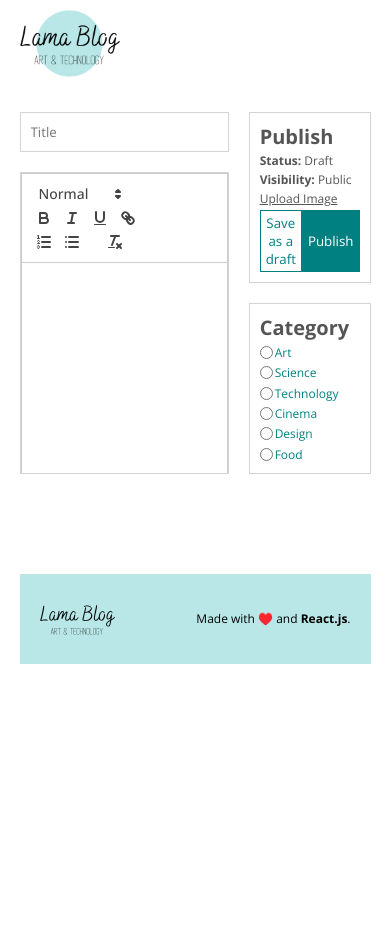
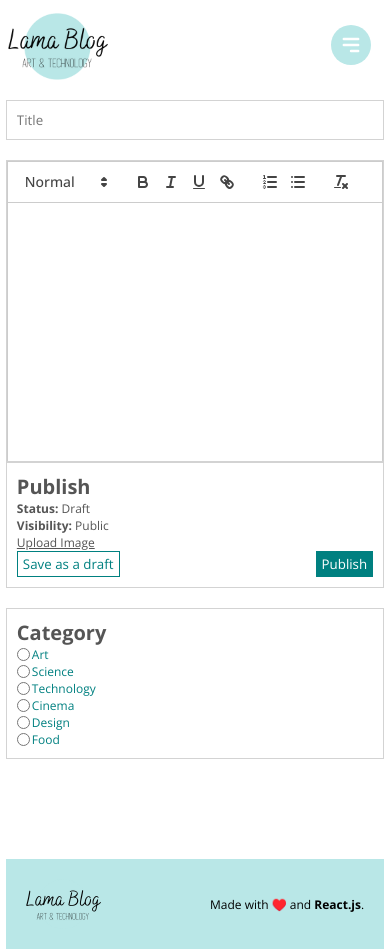
Before and after one commit to Remoc-Revo/Blog, a React (Create React App) app in the folder client/: page /write in a window 390 px wide. Before the commit the page ends 844 px from the top, so only its background shows below. Built offline with nearby package versions, Linux system fonts and the light colour scheme.

Commit message:
basic sidenav

```diff
--- a/client/public/index.html
+++ b/client/public/index.html
@@ -19,7 +19,7 @@
     </style>
     <title>React App</title>
   </head>
-  <body>
+  <body onclick="toggleNav()">
     <noscript>You need to enable JavaScript to run this app.</noscript>
     <div id="root"></div>
   </body>
--- a/client/src/components/Navbar.jsx
+++ b/client/src/components/Navbar.jsx
@@ -1,20 +1,28 @@
-import React, { useContext } from "react";
+import React, { useContext,useState} from "react";
 import { Link } from "react-router-dom";
 import { AuthContext } from "../context/authContext";
 import Logo from "../img/logo.png";
 
 const Navbar = () => {
   const { currentUser, logout } = useContext(AuthContext);
+  const [isNavExpanded,setIsNavExpanded]=useState(false);
+
+  function toggleNav(){
+    isNavExpanded=!isNavExpanded;
+  }
 
   return (
-    <div className="navbar">
+    <div className={isNavExpanded?"navbar-expanded":"navbar"}>
       <div className="container" >
         <div className="logo">
           <Link to="/">
           <img src={Logo} alt="" />
           </Link>
         </div>
-        <div className="links" id="horizontal-navbar">
+
+
+
+        <div className="links" >
           <Link className="link" to="/?cat=art">
             <h6>ART</h6>
           </Link>
@@ -37,16 +45,32 @@ const Navbar = () => {
             <span onClick={logout}>Logout</span>
           ) : (
             <Link className="link" to="/login">
-              Login
+             <h6>Login</h6>
             </Link>
           )}
           <span className="write">
             <Link className="link" to="/write">
-              Write
+              <h6>Write</h6>
             </Link>
           </span>
         </div>
+
+
       </div>
+      <button id="menu-button" onClick={()=>{setIsNavExpanded(!isNavExpanded)}}>
+          <svg
+            xmlns="http://www.w3.org/2000/svg"
+            className="h-5 w-5"
+            viewBox="0 0 20 20"
+            fill="white"
+          >
+            <path
+            fillRule="evenodd"
+            d="M3 5a1 1 0 011-1h12a1 1 0 110 2H4a1 1 0 01-1-1zM3 10a1 1 0 011-1h12a1 1 0 110 2H4a1 1 0 01-1-1zM9 15a1 1 0 011-1h6a1 1 0 110 2h-6a1 1 0 01-1-1z"
+            clipRule="evenodd"
+          />
+          </svg>
+        </button>
     </div>
   );
 };
--- a/client/src/style.scss
+++ b/client/src/style.scss
@@ -63,8 +63,9 @@ $lightGreen: #b9e7e7;
 
     //NAVBAR
 
-    .navbar {
+    .navbar,.navbar-expanded {
       .container {
+        position:relative;
         padding: 10px 0px;
         display: flex;
         // align-items: center;
@@ -74,7 +75,7 @@ $lightGreen: #b9e7e7;
             width: 75%;//120px;
           }
         }
-        .links {
+        .links{
           display: flex;
           align-items: center;
           gap: 10px;
@@ -106,6 +107,10 @@ $lightGreen: #b9e7e7;
             }
           }
         }
+
+      }
+      #menu-button{
+        display:none;
       }
     }
 
@@ -386,9 +391,24 @@ $lightGreen: #b9e7e7;
 }
 
 
-@media only screen and (max-width:690px){
+@media only screen and (max-width:768px){
+  //  WRITE
+
   .app{
     .container{
+      .add{
+    display:block;
+
+  }
+    }
+  }
+
+}
+
+@media only screen and (max-width:628px){
+  .app{
+    .container{
+      width:95%;
       .navbar{
         .container{
           .logo{
@@ -397,7 +417,7 @@ $lightGreen: #b9e7e7;
             }
           }
           .links{
-            margin-left:30px
+            margin-left:10px;
           }
         }
       }
@@ -407,15 +427,62 @@ $lightGreen: #b9e7e7;
 
 @media only screen and (max-width:570px){
   .app{
+    display: flex;
+    margin-top:80px;
     .container{
+      width:97%;
+      .navbar-expanded,.navbar{
+        .container{
+          position:fixed;
+          flex-direction: column;
+          left:2%;
+          top:3px;
+          width:70%;
+          height:500px;
+          background-color:teal;
+          transition: .5s ease;
+          justify-content: start;
+          .logo{
+            width:130px;
+          }
+          .links{
+
+            opacity: 1;
+            display:block;
+            padding-left: 10px;
+            .link{
+              width: 100%;
+              border-bottom: 1px solid grey;
+            }
+
+          }
+
+
+        }
+
+        #menu-button{
+          position:absolute;
+          right:5%;
+          top:3%;
+          display:block;
+          border: 0;
+          height: 40px;
+          width: 40px;
+          padding: 0.5rem;
+          border-radius: 50%;
+          background-color: $lightGreen;
+        }
+      }
       .navbar{
         .container{
-          #horizontal-navbar{
-            display:none;
+          height: inherit;
+          background-color: white;
+          .links{
+            display: none;
           }
         }
+      }
 
-      }
     }
   }
 
```
